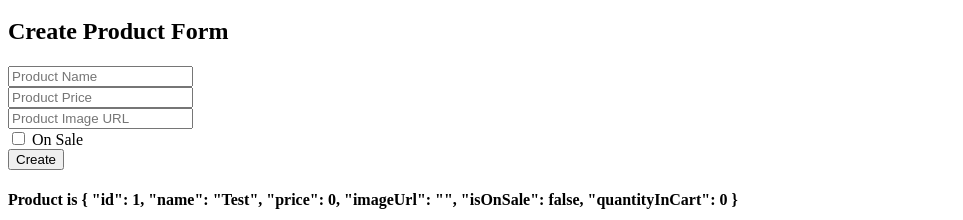
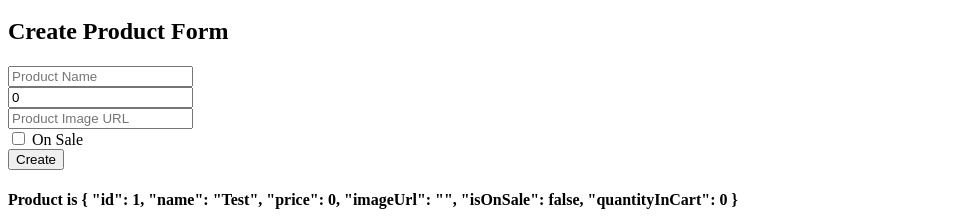
Before and after one commit to billy0402/angular-up-and-running, an Angular app in the folder ecommerce/: page / in a window 1280 px wide. Shown: the part 280-500 px from the top of the page, without its empty margins (0-963 px from the left). Built offline with nearby package versions, Linux system fonts and the light colour scheme.

Commit message:
ecommerce - CH7: 使用反應式表單

```diff
--- a/ecommerce/src/app/app.module.ts
+++ b/ecommerce/src/app/app.module.ts
@@ -1,6 +1,6 @@
 import { BrowserModule } from '@angular/platform-browser';
 import { NgModule } from '@angular/core';
-import { FormsModule } from '@angular/forms';
+import { ReactiveFormsModule } from '@angular/forms';
 
 import { AppComponent } from './app.component';
 import { ProductItemComponent } from './products/product-item/product-item.component';
@@ -16,7 +16,7 @@ import { ProductCreateComponent } from './products/product-create/product-create
   ],
   imports: [
     BrowserModule,
-    FormsModule
+    ReactiveFormsModule
   ],
   providers: [],
   bootstrap: [AppComponent]
--- a/ecommerce/src/app/products/product-create/product-create.component.html
+++ b/ecommerce/src/app/products/product-create/product-create.component.html
@@ -3,17 +3,13 @@
 <div class="product-create">
   <h4 class="error">{{message}}</h4>
 
-  <form (ngSubmit)="createProduct(productForm)" #productForm="ngForm">
-    <div ngModelGroup="product">
+  <form [formGroup]="productForm" (ngSubmit)="createProduct()">
     <div class="product-name">
       <input type="text"
              placeholder="Product Name"
-               name="name"
-               ngModel
-               #productName="ngModel"
-               required>
+             formControlName="name">
     </div>
-      <div class="error" *ngIf="(productName.dirty  || message) && productName.invalid">
+    <div class="error" *ngIf="(name.dirty || message) && name.invalid">
       <!-- Cheating, since there is only one way the product name field could be invalid -->
       Product name is required
     </div>
@@ -21,40 +17,35 @@
     <div class="product-price">
       <input type="number"
              placeholder="Product Price"
-               name="price"
-               ngModel
-               #productPrice="ngModel"
-               required>
+             formControlName="price">
     </div>
-      <div class="error" *ngIf="(productPrice.dirty || message) && productPrice.invalid">
-        <!-- Cheating, since there is only one way the product name field could be invalid -->
+    <div class="error" *ngIf="(price.dirty || message) && price.invalid">
+      <div class="error" *ngIf="price.errors.required">
         Product price is required
+      </div>
+      <div class="error" *ngIf="price.errors.min">
+        Product price must be at least 1
+      </div>
     </div>
 
     <div class="product-image-url">
       <input type="text"
              placeholder="Product Image URL"
-               name="imageUrl"
-               ngModel
-               #productImageUrl="ngModel"
-               required
-               pattern="^http(s?)\://[a-zA-Z0-9\-\.]+\.[a-zA-Z]{2,3}(/\S*)?$">
+             formControlName="imageUrl">
     </div>
-      <div class="error" *ngIf="(productImageUrl.dirty || message) && productImageUrl.invalid">
-        <div *ngIf="productImageUrl.errors.required">
+    <div class="error" *ngIf="(imageUrl.dirty || message) && imageUrl.invalid">
+      <div *ngIf="imageUrl.errors.required">
         Product Image URL is required
       </div>
-        <div *ngIf="productImageUrl.errors.pattern">
+      <div *ngIf="imageUrl.errors.pattern">
         Product Image URL does not seem to be a valid URL
       </div>
     </div>
 
     <div class="product-is-on-sale">
       <input type="checkbox"
-               name="isOnSale"
-               ngModel>
+             formControlName="isOnSale">
       On Sale
-      </div>
     </div>
 
     <button type="submit">Create</button>
--- a/ecommerce/src/app/products/product-create/product-create.component.ts
+++ b/ecommerce/src/app/products/product-create/product-create.component.ts
@@ -1,4 +1,5 @@
 import {Component, OnInit} from '@angular/core';
+import {FormBuilder, FormControl, FormGroup, Validators} from '@angular/forms';
 
 import {Product} from '../../model/product';
 
@@ -10,22 +11,45 @@ import {Product} from '../../model/product';
 export class ProductCreateComponent {
 
   public product: Product;
+  public productForm: FormGroup;
   public message: string = '';
 
-  constructor() {
+  constructor(private formBuilder: FormBuilder) {
+    this.createForm();
     this.product = new Product(1, 'Test', 0, '');
   }
 
-  createProduct(productFrom) {
-    if (productFrom.invalid) {
+  get name() {
+    return this.productForm.get('name');
+  }
+
+  get price() {
+    return this.productForm.get('price');
+  }
+
+  get imageUrl() {
+    return this.productForm.get('imageUrl');
+  }
+
+  createForm() {
+    this.productForm = this.formBuilder.group({
+      name: ['', Validators.required],
+      price: [0, [Validators.required, Validators.min(1)]],
+      imageUrl: ['', [Validators.required, Validators.pattern('^http(s?)\://[a-zA-Z0-9\-\.]+\.[a-zA-Z]{2,3}(/\S*)?$')]],
+      isOnSale: false
+    });
+  }
+
+  createProduct() {
+    if (this.productForm.invalid) {
       console.error('Product form is in an invalid state');
       this.message = 'Please correct all errors and resubmit the form';
       return;
     }
 
-    console.log('Product From', productFrom.value);
-    this.product = productFrom.value.product;
-    console.log('Create product', this.product);
+    console.log('Product From', this.productForm.value);
+    this.product = {...this.productForm.value};
+    console.log('Creating product', this.product);
   }
 
 }
```
Lines whose indentation alone changed are shown as unchanged.
